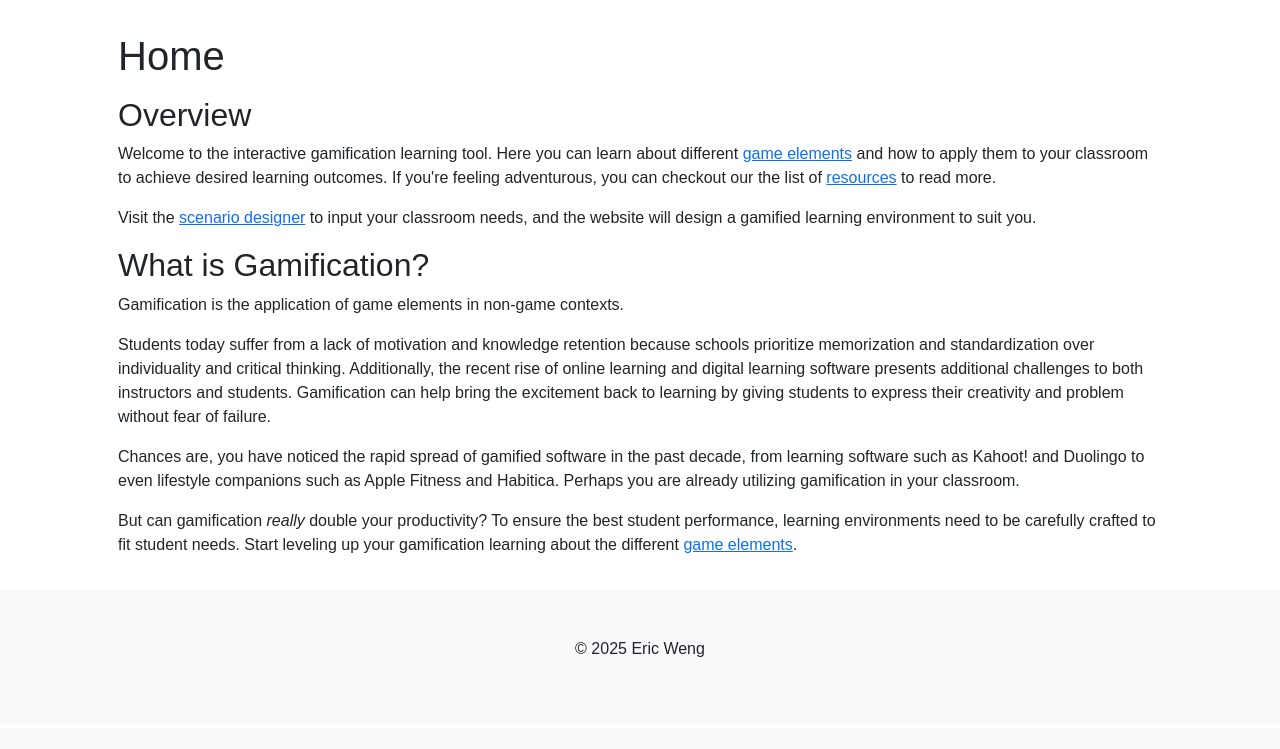
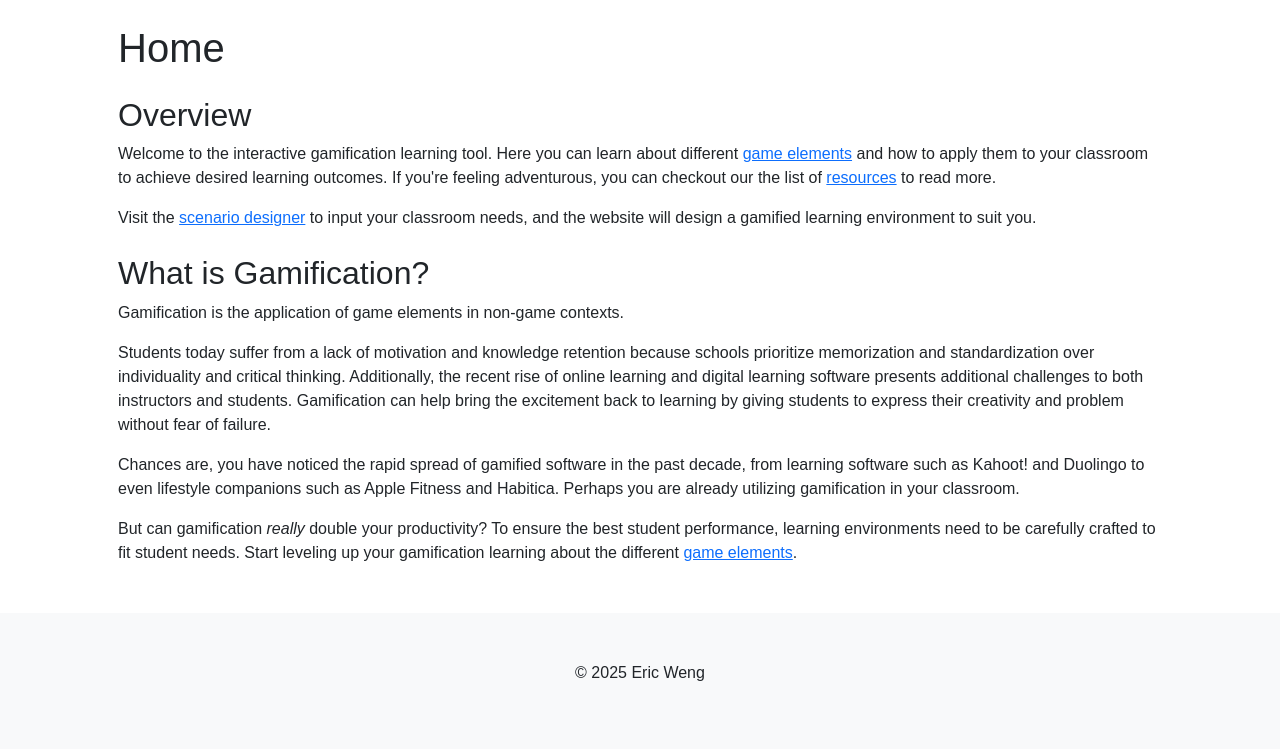
Before and after one commit to qgt7zm/capstone-project, a Django app: page /home in a window 1280 px wide. Shown: the part 72-821 px from the top of the page. Before the commit the page ends 729 px from the top, so only its background shows below. Run offline with Django 5.2, Linux system fonts and the light colour scheme; some libraries are stand-ins or nearby versions.

Commit message:
Increase spacing between sections

```diff
--- a/myapp/templates/myapp/base.html
+++ b/myapp/templates/myapp/base.html
@@ -48,7 +48,7 @@
     </div>
 </nav>
 
-<div class="container px-5 py-3">
+<div class="container px-5 py-4">
     <main>
         {% block main %}{% endblock %}
     </main>
--- a/myapp/templates/myapp/elements.html
+++ b/myapp/templates/myapp/elements.html
@@ -15,6 +15,7 @@
     Click on the name of any element to view more information about it.
 </p>
 
+<section class="my-4">
     <h2>Search Elements</h2>
 
     <p>Search for Anything:</p>
@@ -48,7 +49,9 @@
             <input type="submit" value="Submit">
         </div>
     </form>
+</section>
 
+<section class="my-4">
     <h2>Search Results</h2>
 
     <table>
@@ -68,4 +71,5 @@
             <td>[List of Resources]</td>
         </tr>
     </table>
+</section>
 {% endblock %}
--- a/myapp/templates/myapp/home.html
+++ b/myapp/templates/myapp/home.html
@@ -6,11 +6,9 @@
 
 <!--Main Content-->
 {% block main %}
-<div class="my-3">
-    <h1>Home</h1>
-</div>
+<h1>Home</h1>
 
-<div class="my-3">
+<section class="my-4">
     <h2>Overview</h2>
     <p>
         Welcome to the interactive gamification learning tool. Here you can learn about
@@ -24,9 +22,9 @@
         to input your classroom needs,
         and the website will design a gamified learning environment to suit you.
     </p>
-</div>
+</section>
 
-<div class="my-3">
+<section class="my-4">
     <h2>What is Gamification?</h2>
     <p>
         Gamification is the application of game elements in non-game contexts.
@@ -53,6 +51,6 @@
         Start leveling up your gamification learning about the different
         <a href="{% url 'myapp:elements' %}">game elements</a>.
     </p>
-</div>
+</section>
 
 {% endblock %}
--- a/myapp/templates/myapp/resources.html
+++ b/myapp/templates/myapp/resources.html
@@ -8,6 +8,7 @@
 {% block main %}
 <h1>Resources</h1>
 
+<section class="my-4">
     <h2>Works Cited</h2>
 
     <p>
@@ -37,7 +38,9 @@
             <td>[URL]</td>
         </tr>
     </table>
+</section>
 
+<section class="my-4">
     <h2>Read More</h2>
 
     <p>
@@ -67,5 +70,6 @@
             <td>[URL]</td>
         </tr>
     </table>
+</section>
 
 {% endblock %}
--- a/myapp/templates/myapp/scenarios.html
+++ b/myapp/templates/myapp/scenarios.html
@@ -15,8 +15,9 @@
     for you. Click on the name of a past scenario to view the needs and results.
 </p>
 
-<a href="#">Create Scenario</a>
+<a class="btn btn-primary" href="#">Create Scenario</a>
 
+<section class="my-4">
     <h2>Search Scenarios</h2>
 
     <p>Search for Anything:</p>
@@ -50,7 +51,9 @@
             <input type="submit" value="Submit">
         </div>
     </form>
+</section>
 
+<section class="my-4">
     <h2>Search Results</h2>
 
     <table>
@@ -70,4 +73,5 @@
             <td>[List of Elements]</td>
         </tr>
     </table>
+</section>
 {% endblock %}
```
Also changed, not shown: myapp/templates/myapp/about.html (+5 -7 lines). Lines whose indentation alone changed are shown as unchanged.
